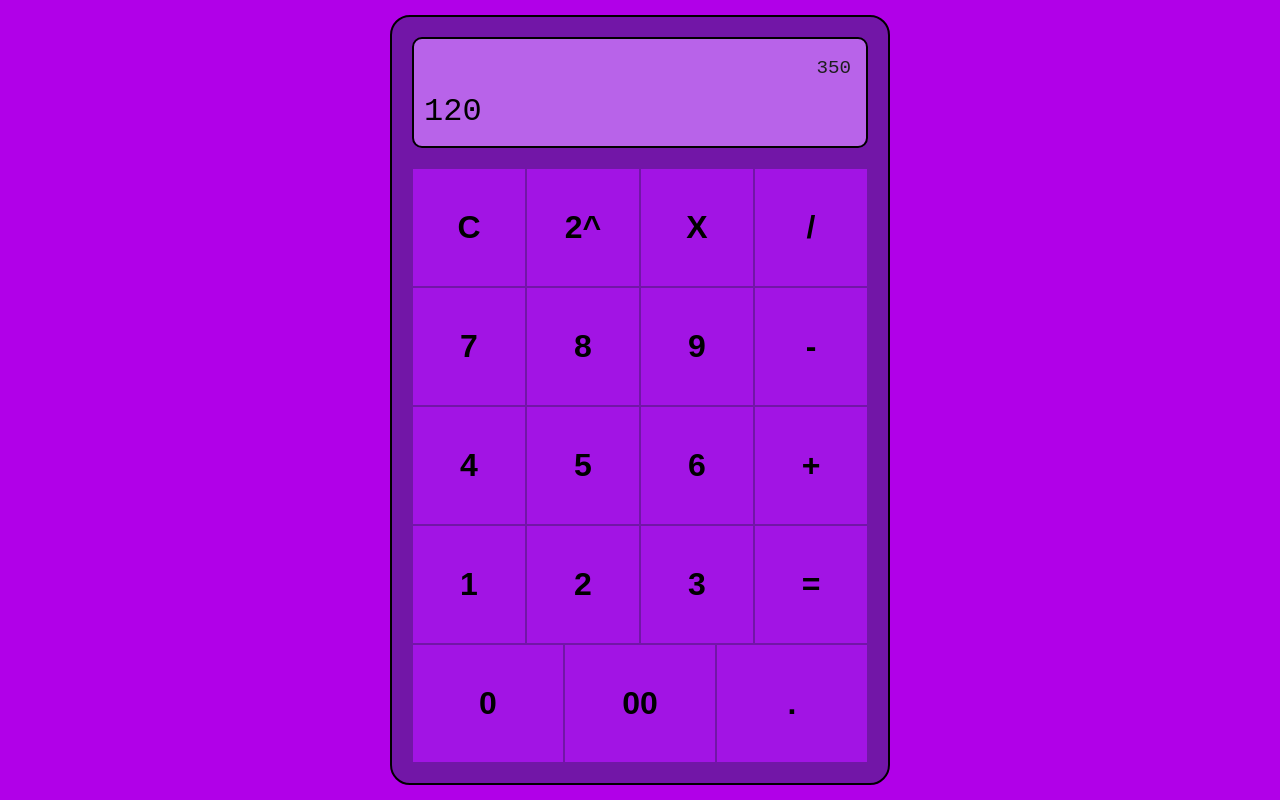
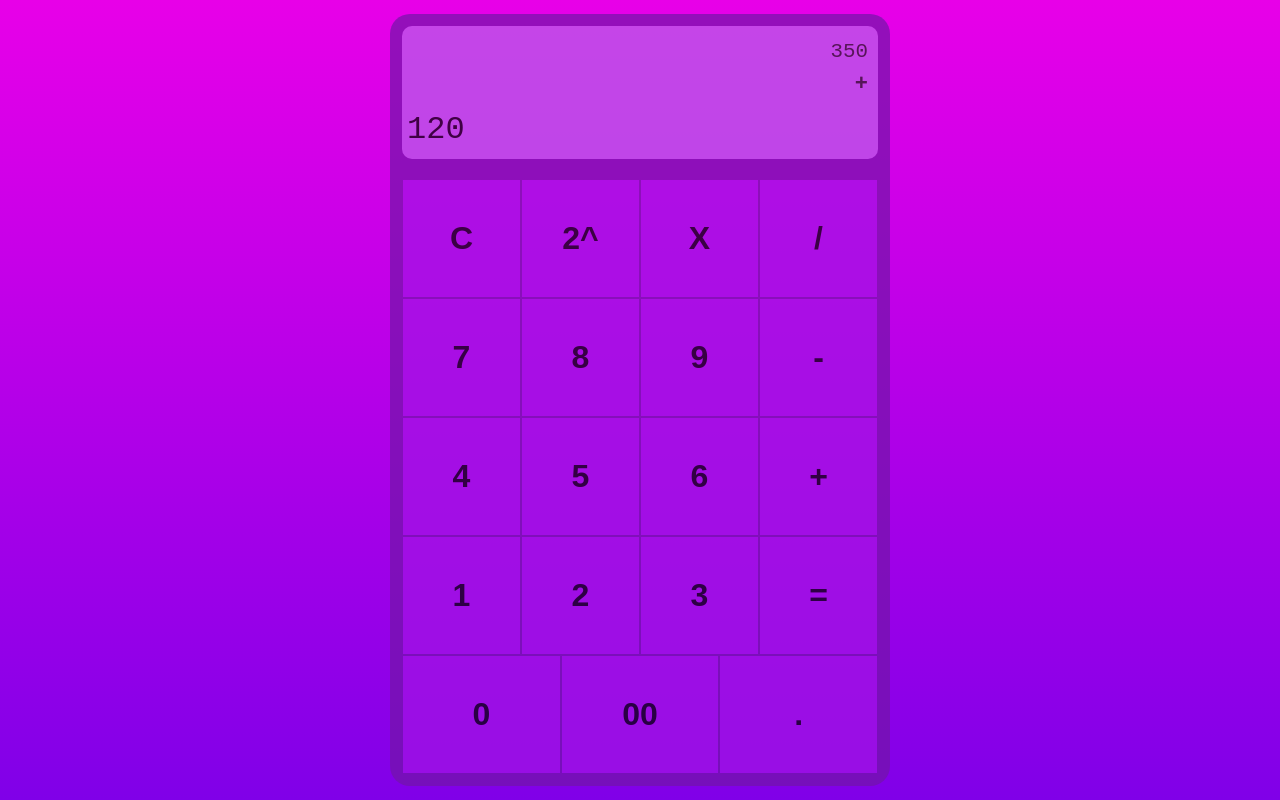
Before and after one commit to MiloBlackstar/CalculatorJs, a plain HTML site: page index.html in a window 1280 px wide. Drawn offline with Linux system fonts and the light colour scheme.

Commit message:
Change style of background and calculator

```diff
--- a/index.html
+++ b/index.html
@@ -15,7 +15,7 @@
       <div class="display">
         <div class="previous-number">
           <p>350</p>
-          <span class="math-sign"></span>
+          <span class="math-sign">+</span>
         </div>
       </div>
       <p class="current-number">120</p>
@@ -50,8 +50,6 @@
         <button class="number">00</button>
         <button class="number">.</button>
       </div>
-
-
     </div>
   </div>
 
--- a/styles.css
+++ b/styles.css
@@ -12,25 +12,25 @@ body {
   font-family: 'Courier New', Courier, monospace;
   font-size: 2rem;
   line-height: 1.5;
-  background-color: #B100E8;
+  /* background-color: #B100E8; */
+  background: linear-gradient(#e800e8, #8000e8);
 }
 
 .main {
-  border: 2px solid black;
-  min-width: 500px;
-  max-width: 500px;
-  padding: 20px;
+  height: 80%;
+  width: 500px;
+  padding: 12px;
   background-color: #7216a7;
   border-radius: 20px;
+  opacity: 0.7;
 }
 
 .calculator {
-  border: 2px solid black;
   min-height: 100px;
   background-color: #b863e9;
   margin-bottom: 20px;
   border-radius: 10px;
-  padding: 10px;
+  padding: 5px;
 }
 
 .display {
@@ -46,13 +46,19 @@ body {
 }
 
 .previous-number {
-  font-size: 1.2rem;
+  font-size: 1.3rem;
   color: rgb(30, 30, 30);
+}
+
+.math-sign {
+  font-weight: bold;
+  font-size: 22px;
 }
 
 .current-number {
   word-break: break-all;
 }
+
 
 .button-container {
   display: flex;
@@ -60,6 +66,7 @@ body {
 
 .panel {
   display: grid;
+  height: 80%;
 }
 
 .panel button {
```
